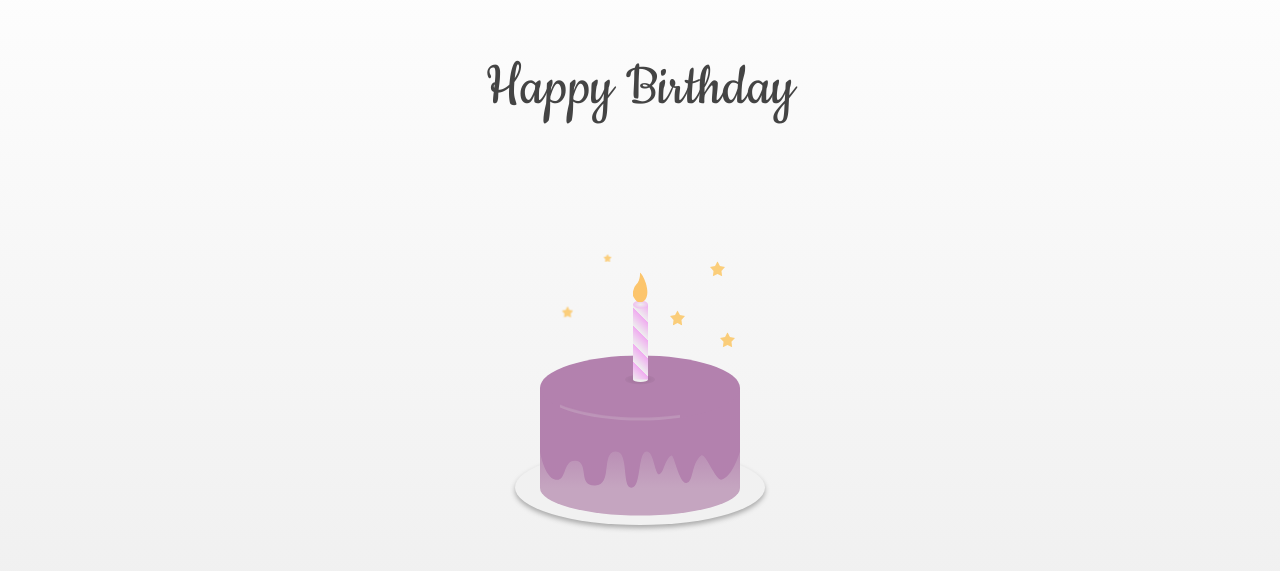
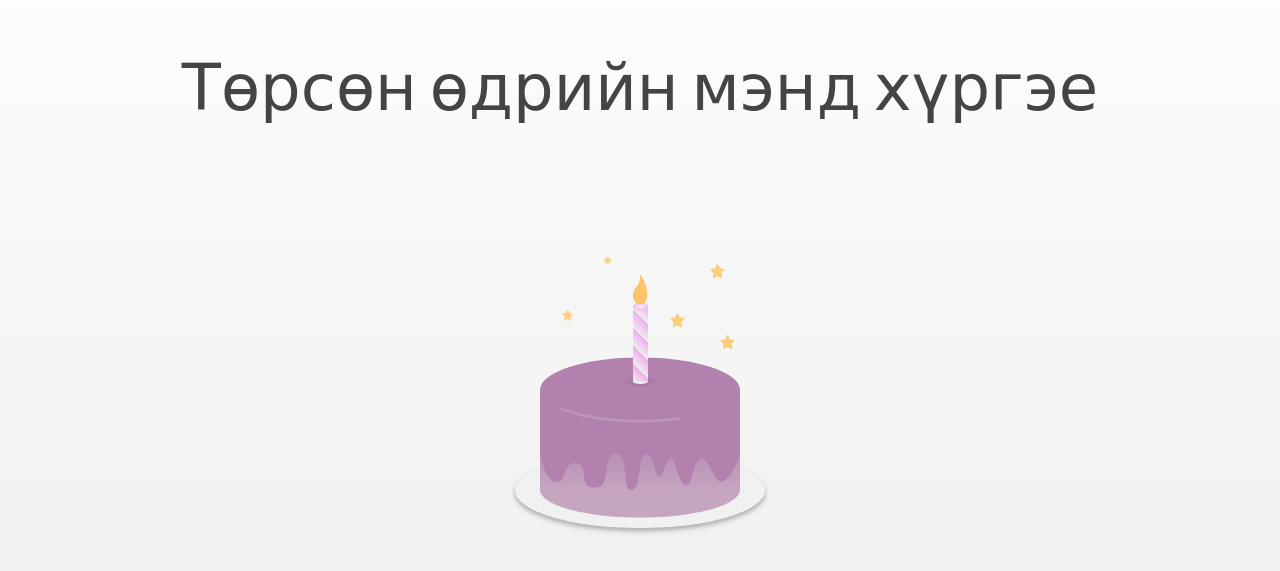
Before and after one commit to ariunsana/happybirthday, a plain HTML site: page index.html in a window 1280 px wide. Shown: the part 111-682 px from the top of the page. Drawn offline with nearby package versions, Linux system fonts and the light colour scheme; a web font is replaced by a local one.

Commit message:
Update index.html

```diff
--- a/index.html
+++ b/index.html
@@ -206,7 +206,7 @@
 <body>
 
 <div class="wrapper">
-  <div class="greeting">Happy Birthday</div>
+  <div class="greeting">Төрсөн өдрийн мэнд хүргэе</div>
   <div class="plate">
     <div class="cake-wrap">
       <div class="cake-topping">
```
